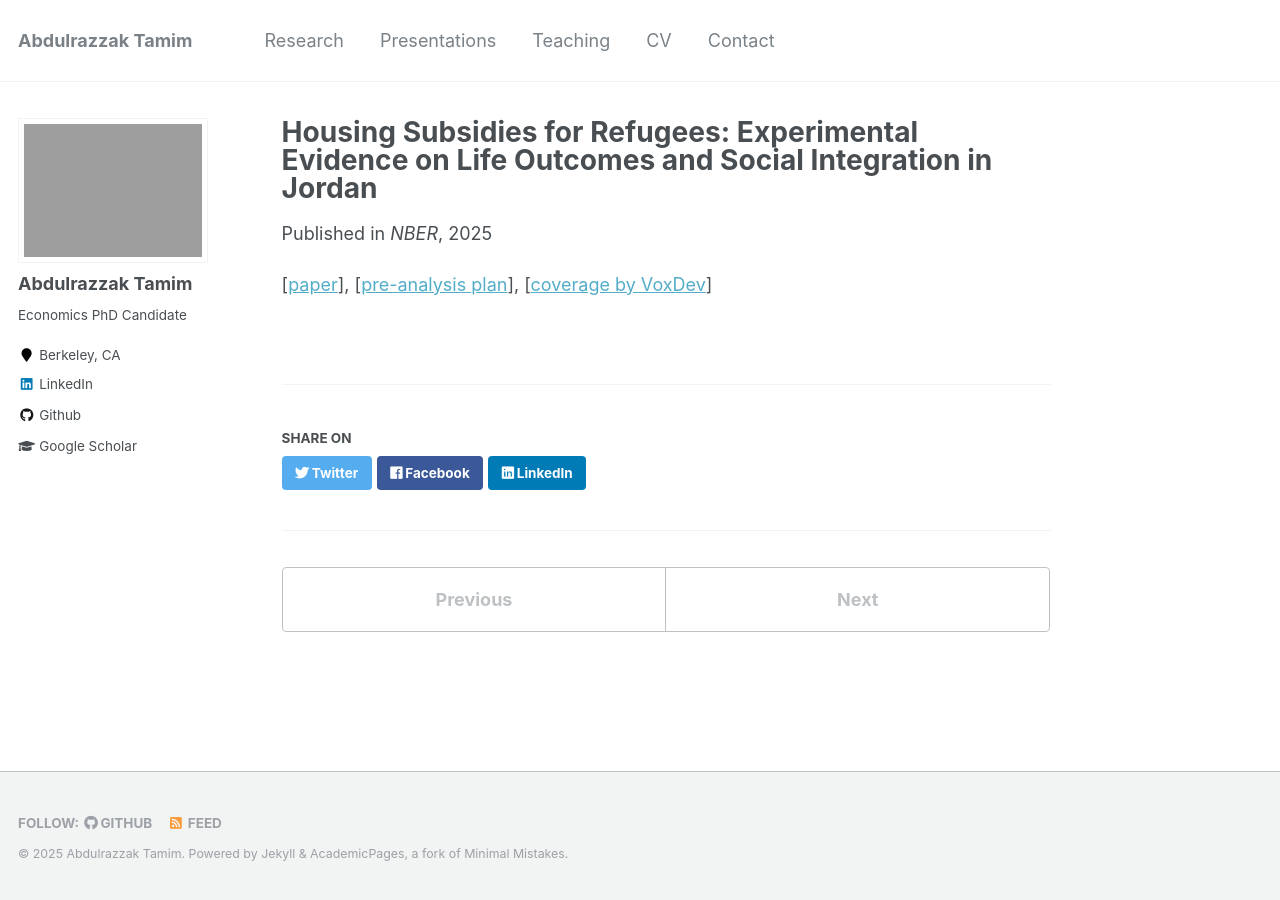
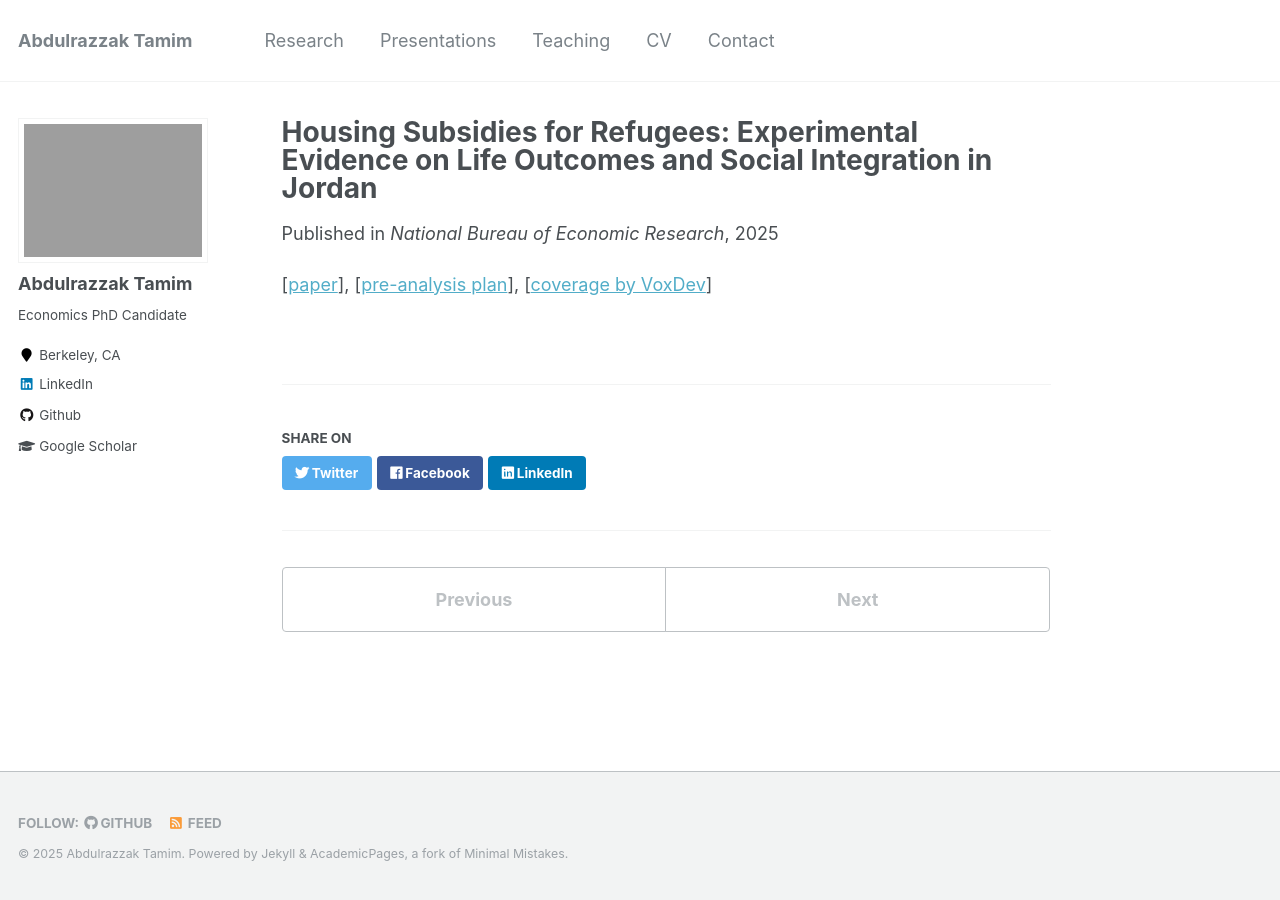
Before and after one commit to AbdulrazzakTamim/abdulrazzaktamim.github.io, a Jekyll site: the page built from _publications/paper3.md, in a window 1280 px wide. Built offline with Jekyll 4.4.1, drawn with Linux system fonts in a browser that asks for light colours; comment, search, counter and statistics services are not loaded.

Commit message:
Update paper3.md

```diff
--- a/_publications/paper3.md
+++ b/_publications/paper3.md
@@ -2,8 +2,9 @@
 title: " Housing Subsidies for Refugees: Experimental Evidence on Life Outcomes and Social Integration in Jordan"
 collection: publications
 permalink: /publication/Subsidies
-venue: 'NBER'
+venue: 'National Bureau of Economic Research'
 date: 2025-1-1
+status: 'working'
 co_authors: 'Sam Leone, [Edward Miguel](http://emiguel.econ.berkeley.edu/), Bailey Palmer, [Sandra Rozo](https://www.sandrarozo.net/), [Emma Smith](https://sites.harvard.edu/emmasmith/), and Sarah Stillman'
 ---
 [[paper](https://www.nber.org/papers/w33408?utm_campaign=ntwh)], [[pre-analysis plan](https://www.socialscienceregistry.org/trials/6141)], [[coverage by VoxDev](https://voxdev.org/topic/migration-urbanisation/refugee-housing-policy-learning-housing-subsidies-syrian-refugees)]
```
